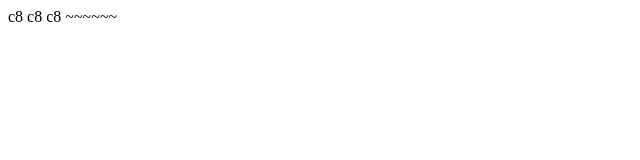
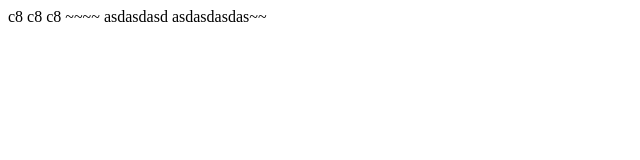
Before and after one commit to imjaiming/imjaiming.github.io, a plain HTML site: page imtrader.html in a window 1280 px wide. Shown: the whole page, without its empty margins (0-640 px from the left). Drawn offline with Linux system fonts and the light colour scheme.

Commit message:
commit 2

```diff
--- a/imtrader.html
+++ b/imtrader.html
@@ -7,7 +7,9 @@
     <title>Document</title>
 </head>
 <body>
-    <print>c8 c8 c8 ~~~~~~</print>
+    <print>c8 c8 c8 ~~~~
+        asdasdasd
+        asdasdasdas~~</print>
 
 </body>
 </html>
```
